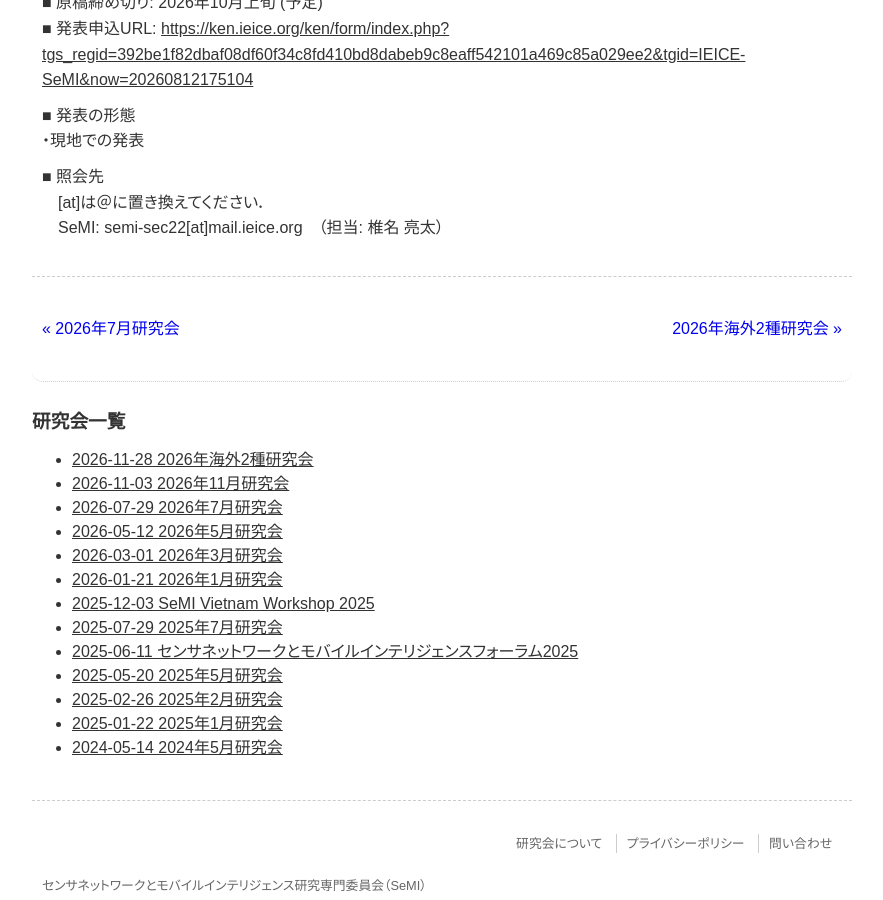
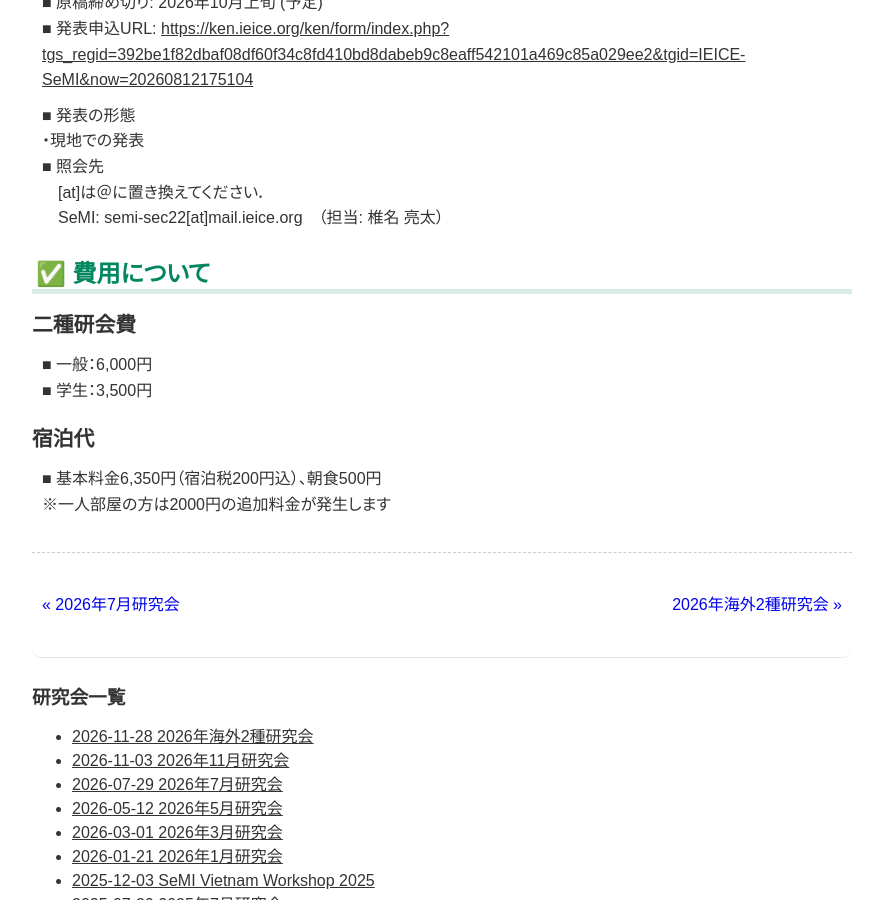
Before and after one commit to IEICE-SeMI/ieice-semi.github.io, a Jekyll site: the page built from docs/_posts/2026-11-04-conf.md, in a window 1280 px wide and 900 px high, scrolled down 845 px. Shown: the whole window, without its empty margins (198-1081 px from the left). Built offline with Jekyll 4.4.1, drawn with Linux system fonts in a browser that asks for light colours.

Commit message:
add cost infomation 1104

```diff
--- a/docs/_posts/2026-11-04-conf.md
+++ b/docs/_posts/2026-11-04-conf.md
@@ -28,7 +28,16 @@ SeMI研2026年11月研究会は、2026年11月04日(水) - 11月05日(木)に[
 
 ■ 発表の形態
 ・現地での発表
-
 ■ 照会先
 　[at]は＠に置き換えてください．
 　SeMI: semi-sec22[at]mail.ieice.org　（担当: 椎名 亮太）
+
+## ✅ 費用について
+
+### 二種研会費
+■ 一般：6,000円
+■ 学生：3,500円
+
+### 宿泊代
+■ 基本料金6,350円（宿泊税200円込）、朝食500円
+※一人部屋の方は2000円の追加料金が発生します
```
